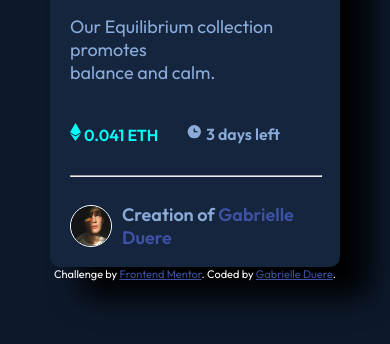
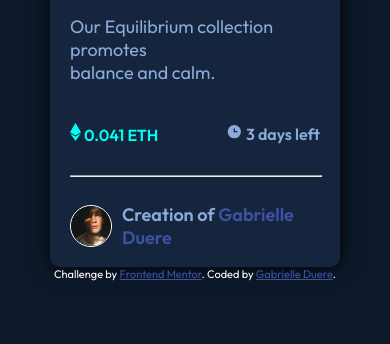
Before and after one commit to Gabrielle3101/nft-card-fm, a plain HTML site: page index.html in a window 390 px wide. Shown: the part 468-812 px from the top of the page. Drawn offline with Linux system fonts and the light colour scheme.

Commit message:
finished

```diff
--- a/styles.css
+++ b/styles.css
@@ -16,7 +16,7 @@ body {
     padding-left: 40px;
     padding-top: 30px;
     width: 350px;
-    box-shadow: 30px 30px 30px black;
+    box-shadow: 0 0 20px black;
 }
 
 .img {
@@ -158,4 +158,8 @@ color: hsl(228, 45%, 44%);
         right: 0.5%;
         padding: 108px;
     }
+
+    .bottom {
+        padding: 0;
+    }
 }
```
